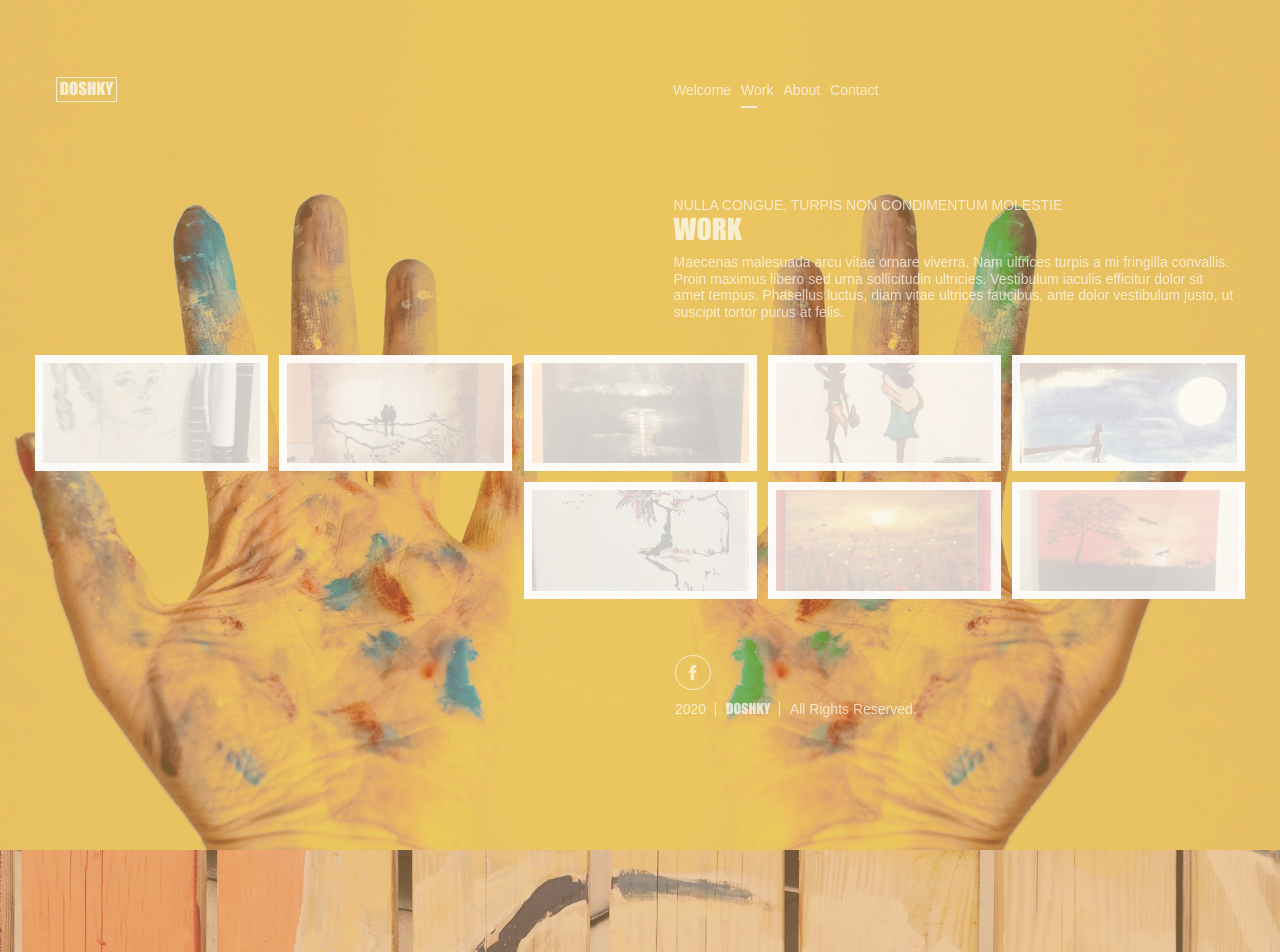
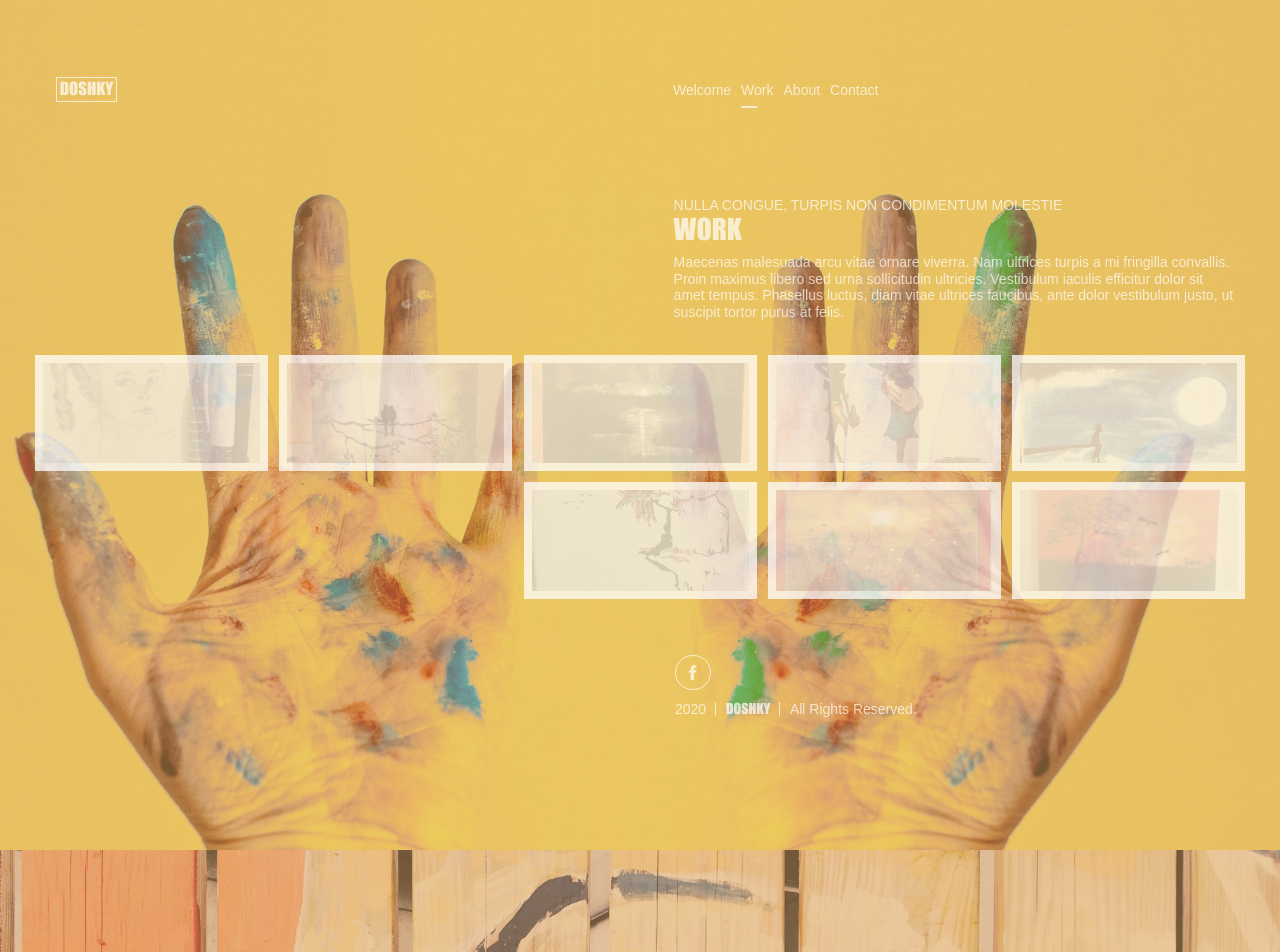
Before and after one commit to doshky/doshky.com, a Jekyll site: the page built from index.html, in a window 1280 px wide. Shown: the part 950-1902 px from the top of the page. Built offline with Jekyll 4.4.1, drawn with Linux system fonts in a browser that asks for light colours.

Commit message:
Section data objects sorted before looping and passing to templates

```diff
--- a/assets/css/image-preview-list.css
+++ b/assets/css/image-preview-list.css
@@ -22,7 +22,7 @@
 	background-color: var( --background-color );
 	margin-top: var( --column-gutter-y );
 	position: relative;
-	opacity: 0.95;
+	opacity: 0.75;
 
 }
 
--- a/index.html
+++ b/index.html
@@ -3,7 +3,8 @@
 ---
 
 <section class= "page-set">
-	{% for page in site.data.pages %}
+	{% assign pages = site.data.pages | sort %}
+	{% for page in pages %}
 		{% assign content = page[ 1 ] %}
 
 		<article id= "{{ content.sectionID }}" class= "section{% if content.classNames %}{{ content.classNames | join: ' ' | prepend: ' ' }}{% endif %}">
```
